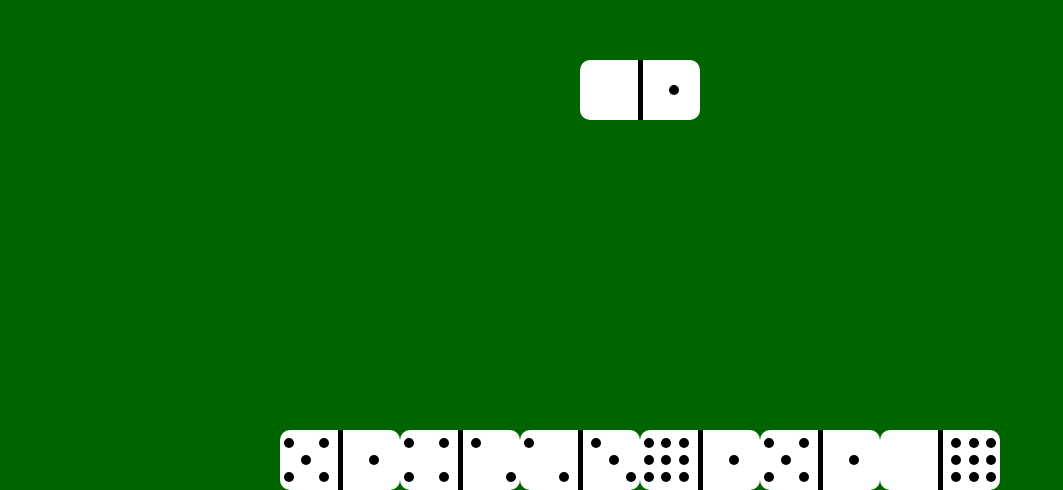
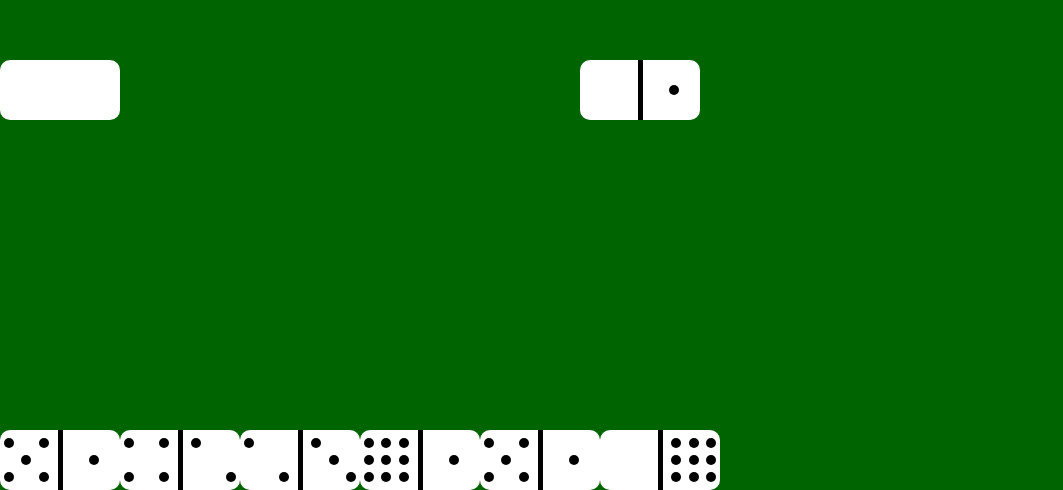
Before and after one commit to mattg95/dominoes, an Angular app: page / in a window 1280 px wide. Shown: the part 310-800 px from the top of the page, without its empty margins (0-1063 px from the left). Built offline with nearby package versions, Linux system fonts and the light colour scheme.

Commit message:
create deck

```diff
--- a/src/components/board/board.component.css
+++ b/src/components/board/board.component.css
@@ -2,7 +2,7 @@
     width: 100vw;
     height: 100vh;
     display: flex;
-    justify-content: center;
+    justify-content: space-between;
     align-items: center;
     background-color: darkgreen;
 
@@ -17,3 +17,7 @@
     bottom: 0;
 
 }
+
+.right-spacer {
+  width: 120px
+}
--- a/src/components/board/board.component.html
+++ b/src/components/board/board.component.html
@@ -1,15 +1,13 @@
-
-
 <div class="board">
-    <domino [values]="[0, 1]" [initial]="true"/>
-    <div class="hand">
-        <domino [values]="[5, 1]" />
-        <domino [values]="[4, 2]"/>
-        <domino [values]="[2, 3]"/>
-        <domino [values]="[6, 1]"/>
-        <domino [values]="[5, 1]"/>
-        <domino [values]="[0, 6]"/>
-
-    </div>
-
+  <deck />
+  <domino [values]="[0, 1]" [initial]="true" />
+  <div class="right-spacer"></div>
+  <div class="hand">
+    <domino [values]="[5, 1]" />
+    <domino [values]="[4, 2]" />
+    <domino [values]="[2, 3]" />
+    <domino [values]="[6, 1]" />
+    <domino [values]="[5, 1]" />
+    <domino [values]="[0, 6]" />
+  </div>
 </div>
--- a/src/components/board/board.component.ts
+++ b/src/components/board/board.component.ts
@@ -11,11 +11,12 @@ import { Hand } from '../hand/hand.component';
 import { CdkDragStart } from '@angular/cdk/drag-drop';
 import { Domino } from '../domino/domino.component';
 import { Proximity } from '../../types';
+import { Deck } from '../deck/deck.component';
 
 @Component({
   selector: 'board',
   standalone: true,
-  imports: [Hand, Domino],
+  imports: [Hand, Domino, Deck],
   templateUrl: './board.component.html',
   styleUrl: './board.component.css',
 })
--- /dev/null
+++ b/src/components/deck/deck.component.html
@@ -0,0 +1 @@
+<div class="domino" (click)="uncoverDomino()"></div>
--- /dev/null
+++ b/src/components/deck/deck.component.ts
@@ -0,0 +1,21 @@
+import {
+  Component,
+  ComponentFactoryResolver,
+  ViewChild,
+  ViewContainerRef,
+} from '@angular/core';
+import { Domino } from '../domino/domino.component';
+
+@Component({
+  selector: 'deck',
+  standalone: true,
+  templateUrl: './deck.component.html',
+  imports: [Domino],
+  styleUrl: '../domino/domino.component.css',
+})
+export class Deck {
+  constructor(private viewContainer: ViewContainerRef) {}
+  public uncoverDomino() {
+    this.viewContainer.createComponent(Domino);
+  }
+}
```
Also changed, not shown: src/components/deck/deck.component.css (added).
